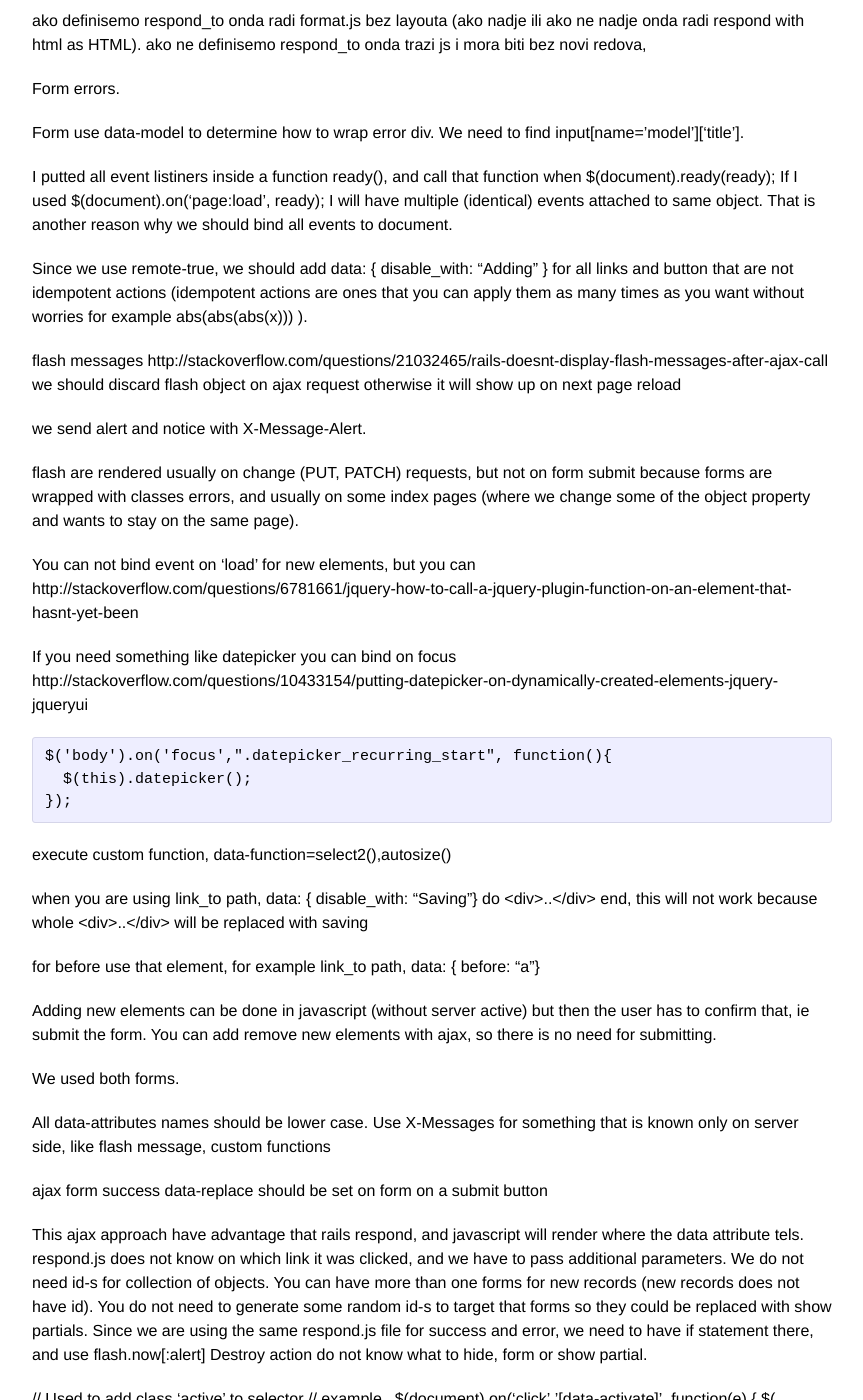
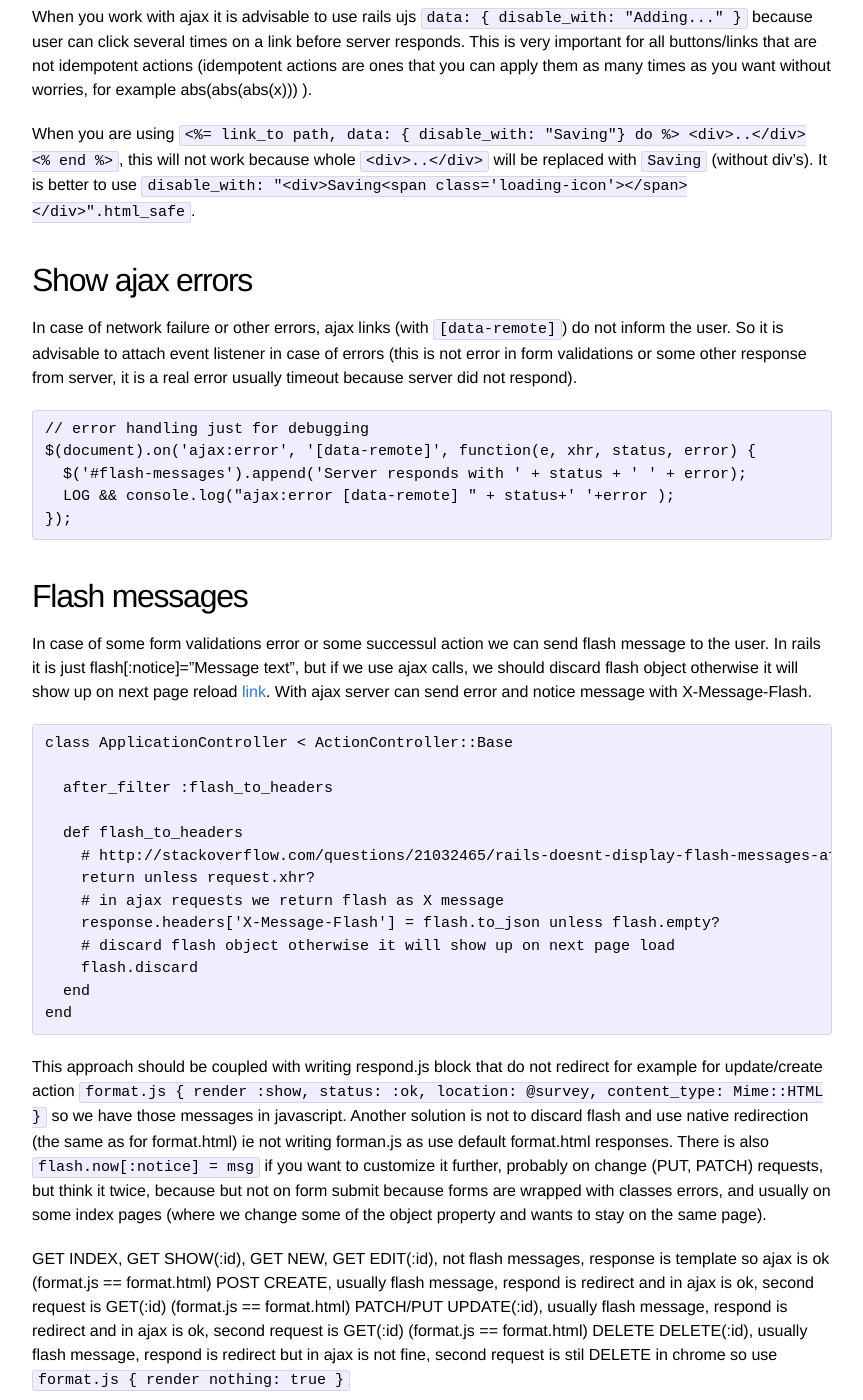
Before and after one commit to duleorlovic/blog, a Jekyll site: the page built from _posts/2014-07-02-ruby-on-rails-with-ajax-javascript.markdown, in a window 1280 px wide and 1400 px high, scrolled down 1711 px. Shown: the whole window, without its empty margins (208-1071 px from the left). Built offline with Jekyll 4.4.1, drawn with Linux system fonts in a browser that asks for light colours; some of the changed text lies outside the part shown.

Commit message:
Adding some text

```diff
--- a/_posts/2014-07-02-ruby-on-rails-with-ajax-javascript.markdown
+++ b/_posts/2014-07-02-ruby-on-rails-with-ajax-javascript.markdown
@@ -6,126 +6,104 @@
 ---
 
 Ajax with Rails
-===
+---
 
-[Rails and javascript](http://edgeguides.rubyonrails.org/working_with_javascript_in_rails.html) can live together but some rules has to be established so we know what is going on. Anytime you can put `debugger;` anywhere in javascript code and it should stop if you have enabled some of js tools in your browser.
+[Rails and javascript](http://edgeguides.rubyonrails.org/working_with_javascript_in_rails.html) can live together but some rules has to be established so you know what is going on. Anytime you can put `debugger;` anywhere in javascript code and it should stop if you have enabled some of js tools in your browser.
 
-There are two approaches when dealing with ajax calls. Server can respond with json so client job is to parse and render the message, or we can respond with html partials.
+There are two approaches when dealing with ajax calls: server responds with final templates and javascript, or server responds with json so client side javascript is responsible for rendering.
 
-#Respond with json
+For CRUD actions, ajax usually simulate get actions for links (new, show, edit), post actions for forms (create, update) and some patch actions for changing the state of item (destroy, activate, pause ...).
 
-When there are not a lot of design changes on pages, and when style of a forms are unified for whole site, you can use *data-* attributes to activate/respond to ajax calls. For example is you
+For example:
 
-{% highlight javascript %}
-////////////////////////////////
-// ajax success and error events for links
-////////////////////////////////
+    # edit.js.erb
+    $('#question-<%= @question.id %>').replaceWith(" <%= j render partial: 'questions/edit_question', { question: @question } %>");
+
+and
+
+    # update.js.erb
+    $('#question-<%= @question.id %>').replaceWith(" <%= j render partial: 'questions/show_question', { question: @question } %>");
 
 
-  $(document).on('ajax:success', 'a[data-function]', function(e, data, status, xhr){
+Do we need for each CRUD action to write this respond.js? No, we can simplify this by rendering respond.html templates and replacing content in javascript. If you need different rendering in index than it is in show action (for example show action has some new buttons etc), than you need to treat them separately, one partial for index and one template for show.
 
-    var intended_function = $(this).data('function');
-    var parameter = $(this).data('parameter');
-    var $new_elem = $(data);
+All data-attributes names should be lower case.
 
-    switch( intended_function ) {
-      // replace closest
-      case "replace":
-       $(e.target).closest(parameter).replaceWith($new_elem); break;
-      // hide closest
-      case "hide":
-        $(e.target).closest(parameter).css('background-color','yellow').fadeOut(400); break;
-      // add before closest
-      case "before":
-        $(e.target).closest(parameter).before($new_elem); break;
-    };
+For ajax requests, if there are no coresponding respond.js, rails will fall back for rendering respond.html. We just need to stop layout rendering in this case with this line in controller:
 
-    var $flash_messages = xhr.getResponseHeader('X-Message-Flash');
-    if ($flash_messages)
-      parseXMessageFlash($.parseJSON( $flash_messages ));
-
-    var $js_functions = $.parseJSON(xhr.getResponseHeader('X-Message-JS-Functions'));
-    if ($js_functions)
-      parseXMessageJSFunctions($new_elem, $js_functions );
-    //  e.stopPropagation();
-    //  e.preventDefault();
-    LOG && console.log("ajax:success a[data-function]="+intended_function);
-  });
-
-{% endhighlight %}
-
-delovi nekog objekta mogu da se menjaju, show_title.html, edit_title.html koji sadrze <div id='holder-show-title'>, pa onda edit_title.js radi $('#holder-show-title').replaceWith('<%= j render 'edit_title' %>');
-
-ti delovi mogu da idu na isti update, ako se koristi hidden field ali onda mora i renderuje posebno
-
-kada se u .js template poziva render "partial", mora se staviti oznaka, render partial: "partial"
+    # app/controllers/surveys_controller.rb
+    layout Proc.new { |controller| false if controller.request.xhr? }
 
 
-ukoliko imate neki event.listener na objekat koji se potpuno zamenio, onda nece raditi. treba postaviti even listener na neki parent i delegirati ga na taj element, npr.
-$('.wrap').on('click','a[data-toggle=collapse]', function() {
-  $(this).siblings('posto na novim objektima nisu vezani event listeneri
+Using this unobtrusive ajax, we do not need ID's for each element since we know what is `e.target` element so we can use `$(e.target).closest('p').replaceWith($new_elem);`.
 
+For errors on form validations we could respond with json and some non successfully error code, for example `format.js { render json: @question.errors, status: :unprocessable_entity }`, but this is approach is more angular oriented.
 
-jquery radi quoting npr https://github.com/jquery/jquery/blob/90b43de21296cf59af7dd37c49c1a9a4f8483f68/src/sizzle/dist/sizzle.js#L95
+Event listeners for new elements
+---
 
-<%= ubacuje &quot; &lt; i stale karakter u html escaping, \n /b ostaju isti
-<%= j javacsript render escapuje /, ', " menja sa \/, \', \"
+If you use javascript code like `$('a[data-activate]').click(...` it will not bind to new elements created by ajax. Instead you should bind to body or another element that stays on page and and use delegation:
 
+    $('body').on('click', 'a[data-activate]', function() {});`
 
-ako definisemo respond_to onda radi format.js bez layouta (ako nadje ili ako ne nadje onda radi respond with html as HTML).
-ako ne definisemo respond_to onda trazi js i mora biti bez novi redova,
+If you  bind on `document` element make sure it is called only once, because of turbolinks if you navigate 3 times to that page where you are calling the script, you will have 3 event listeners.
 
-Form errors.
-
-Form use data-model to determine how to wrap error div. We need to find input[name='model']['title'].
-
-I putted all event listiners inside a function ready(), and call that function when $(document).ready(ready);
-If I used $(document).on('page:load', ready); I will have multiple (identical) events attached to same object. That is another reason why we should bind all events to document.
-
-Since we use remote-true, we should add data: { disable_with: "Adding" } for all links and button that are not idempotent actions (idempotent actions are ones that you can apply them as many times as  you want without worries for example abs(abs(abs(x))) ).
-
-
-flash messages
-http://stackoverflow.com/questions/21032465/rails-doesnt-display-flash-messages-after-ajax-call
-we should discard flash object on ajax request otherwise it will show up on next page reload
-
-
-we send alert and notice with X-Message-Alert.
-
-flash are rendered usually on change (PUT, PATCH) requests, but not on form submit because forms are wrapped with classes errors, and usually on some index pages (where we change some of the object property and wants to stay on the same page).
-
-You can not bind event on 'load' for new elements, but you can
-http://stackoverflow.com/questions/6781661/jquery-how-to-call-a-jquery-plugin-function-on-an-element-that-hasnt-yet-been
-
-If you need something like datepicker you can bind on focus
-http://stackoverflow.com/questions/10433154/putting-datepicker-on-dynamically-created-elements-jquery-jqueryui
+If you need something like datepicker you can bind on focus [link](http://stackoverflow.com/questions/10433154/putting-datepicker-on-dynamically-created-elements-jquery-jqueryui)
 
     $('body').on('focus',".datepicker_recurring_start", function(){
       $(this).datepicker();
     });
 
-execute custom function, data-function=select2(),autosize()
+Disable with "Adding..."
+----
 
-when you are using link_to path, data: { disable_with: "Saving"} do <div>..</div> end, this will not work because whole <div>..</div> will be replaced with saving
+When you work with ajax it is advisable to use rails ujs `data: { disable_with: "Adding..." }` because user can click several times on a link before server responds. This is very important for all buttons/links that are not idempotent actions (idempotent actions are ones that you can apply them as many times as you want without worries, for example abs(abs(abs(x))) ).
 
-for before use that element, for example link_to path, data: { before: "a"}
+When you are using `<%= link_to path, data: { disable_with: "Saving"} do %> <div>..</div> <% end %>`, this will not work because whole `<div>..</div>` will be replaced with `Saving` (without div's). It is better to use `disable_with: "<div>Saving<span class='loading-icon'></span></div>".html_safe`.
 
-Adding new elements can be done in javascript (without server active) but then the user has to confirm that, ie submit the form.
-You can add remove new elements with ajax, so there is no need for submitting.
+Show ajax errors
+---
 
-We used both forms.
+In case of network failure or other errors, ajax links (with `[data-remote]`) do not inform the user. So it is advisable to attach event listener in case of errors (this is not error in form validations or some other response from server, it is a real error usually timeout because server did not respond).
+
+    // error handling just for debugging
+    $(document).on('ajax:error', '[data-remote]', function(e, xhr, status, error) {
+      $('#flash-messages').append('Server responds with ' + status + ' ' + error);
+      LOG && console.log("ajax:error [data-remote] " + status+' '+error );
+    });
 
 
-All data-attributes names should be lower case.
-Use X-Messages for something that is known only on server side, like flash message, custom functions
 
-ajax form success data-replace should be set on form on a submit button
+Flash messages
+---
+
+In case of some form validations error or some successul action we can send flash message to the user. In rails it is just flash[:notice]="Message text", but if we use ajax calls, we should discard flash object otherwise it will show up on next page reload [link](http://stackoverflow.com/questions/21032465/rails-doesnt-display-flash-messages-after-ajax-call). With ajax server can send error and notice message with X-Message-Flash.
+
+    class ApplicationController < ActionController::Base
+
+      after_filter :flash_to_headers
+
+      def flash_to_headers
+        # http://stackoverflow.com/questions/21032465/rails-doesnt-display-flash-messages-after-ajax-call
+        return unless request.xhr?
+        # in ajax requests we return flash as X message
+        response.headers['X-Message-Flash'] = flash.to_json unless flash.empty?
+        # discard flash object otherwise it will show up on next page load
+        flash.discard
+      end
+    end
+
+This approach should be coupled with writing respond.js block that do not redirect for example for update/create action `format.js { render :show, status: :ok, location: @survey, content_type: Mime::HTML }` so we have those messages in javascript. Another solution is not to discard flash and use native redirection (the same as for format.html) ie not writing forman.js as use default format.html responses. There is also `flash.now[:notice] = msg` if you want to customize it further, probably on change (PUT, PATCH) requests, but think it twice, because but not on form submit because forms are wrapped with classes errors, and usually on some index pages (where we change some of the object property and wants to stay on the same page).
+
+GET INDEX, GET SHOW(:id), GET NEW, GET EDIT(:id), not flash messages, response is template so ajax is ok (format.js == format.html)
+POST CREATE, usually flash message, respond is redirect and in ajax is ok, second request is GET(:id) (format.js == format.html)
+PATCH/PUT UPDATE(:id), usually flash message, respond is redirect and in ajax is ok, second request is GET(:id) (format.js == format.html)
+DELETE DELETE(:id), usually flash message, respond is redirect but in ajax is not fine, second request is stil DELETE in chrome so use `format.js { render nothing: true }`
 
 
-This ajax approach have advantage that rails respond, and javascript will render where the data attribute tels. respond.js does not know on which link it was clicked, and we have to pass additional parameters.
-We do not need id-s for collection of objects. You can have more than one forms for new records (new records does not have id). You do not need to generate some random id-s to target that forms so they could be replaced with show partials.
-Since we are using the same respond.js file for success and error, we need to have if statement there, and use flash.now[:alert]
-Destroy action do not know what to hide, form or show partial.
+To summarize differences between using rails native format.js files and thiw rails unobtrusive ajax:
+pros: unobtrusive ajax approach knows which link is clicked so it do not require specifix id (but it requres parameter which closest element should be replaced). This is specifically important when we generate forms for new objects (new records does not have id). You do not need to generate some random id-s to target that forms so they could be replaced with show partials.
+
 
 // Used to add class 'active' to selector
 // example <button data-activate=".popup"></button>
@@ -184,3 +162,10 @@
 
 <% if f.object._destroy %>
 <% end %>
+<%= ubacuje &quot; &lt; i stale karakter u html escaping, \n /b ostaju isti
+<%= j javacsript render escapuje /, ', " menja sa \/, \', \"
+
+Adding new elements can be done in javascript (without server active) but then the user has to confirm that, ie submit the form.
+You can add remove new elements with ajax, so there is no need for submitting.
+
+We used both forms.
```
Also changed, not shown: _posts/2014-07-01-ruby-on-rails-layouts-and-rendering.markdown (+6 -8 lines), _posts/2014-07-03-ruby-on-rails-polymorphic-or-sti.markdown (added, +9 -0 lines).
